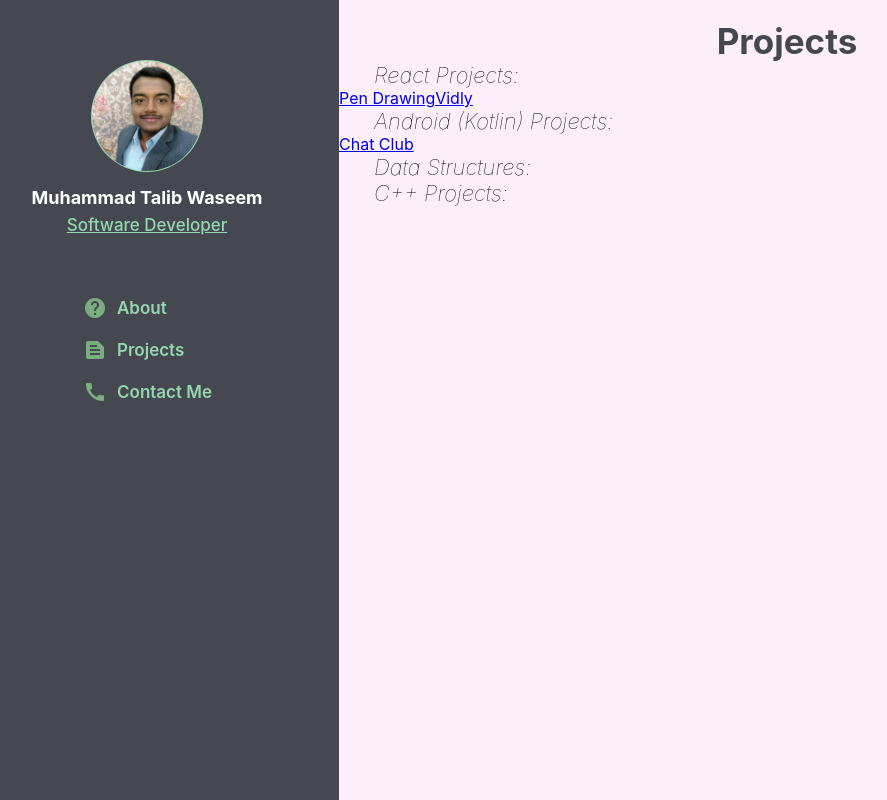
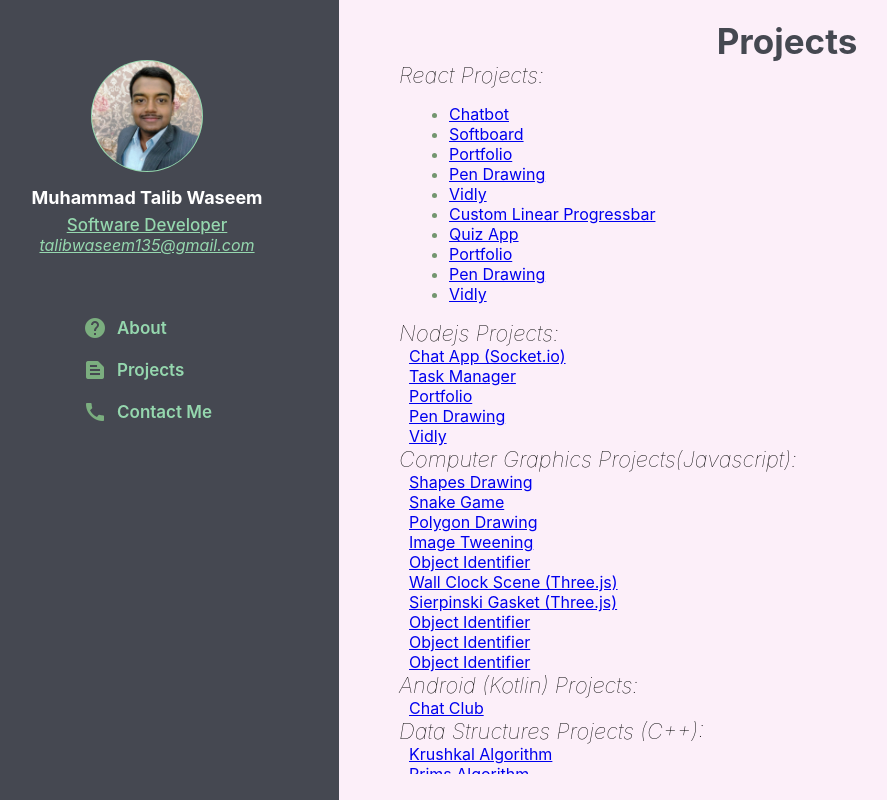
Before and after one commit to MuhammadTalib/my-portfolio, a React (Create React App) app: page /projects in a window 1280 px wide. Shown: the whole page, without its empty margins (45-932 px from the left). Built offline with nearby package versions, Linux system fonts and the light colour scheme.

Commit message:
portfolio

```diff
--- a/package.json
+++ b/package.json
@@ -8,10 +8,13 @@
     "@testing-library/jest-dom": "^4.2.4",
     "@testing-library/react": "^9.5.0",
     "@testing-library/user-event": "^7.2.1",
+    "email": "^0.2.6",
+    "nodemailer": "^6.4.8",
     "react": "^16.13.1",
     "react-dom": "^16.13.1",
     "react-router-dom": "^5.2.0",
-    "react-scripts": "3.4.1"
+    "react-scripts": "3.4.1",
+    "sendemail": "^4.0.1"
   },
   "scripts": {
     "start": "react-scripts start",
--- a/src/Components/contactme.jsx
+++ b/src/Components/contactme.jsx
@@ -7,14 +7,47 @@ import GitHubIcon from '@material-ui/icons/GitHub';
 import LinkedInIcon from '@material-ui/icons/LinkedIn';
 import medium from "../Images/medium.png"
 import TextField from '@material-ui/core/TextField';
+import Button from '@material-ui/core/Button';
+// import nodemailer from "nodemailer";
+
+// let testAccount = nodemailer.createTestAccount();
+
+// let transporter = nodemailer.createTransport({
+//     host: "smtp.ethereal.email",
+//     port: 587,
+//     secure: false, // true for 465, false for other ports
+//     auth: {
+//       user: testAccount.user, // generated ethereal user
+//       pass: testAccount.pass, // generated ethereal password
+//     },
+//   });
 
 class ContactMe extends Component {
-    state = {  }
+    state = {
+        name:"",
+        email:"",
+        message:""
+    }
+
+    sendEmail=()=>{
+        // let info = transporter.sendMail({
+        //     from: 'talibwaseem135.com', // sender address
+        //     to: "talibwaseem135@gmail.com", // list of receivers
+        //     subject: "Hello ✔", // Subject line
+        //     text: "Hello world?", // plain text body
+        //     html: "<b>Hello world?</b>", // html body
+        // });
+        // console.log("Message sent: %s", info.messageId);
+    }
+    changeText=(e,val)=>{
+        this.setState({[val]:e.target.value})
+    }
+
     render() {
         return ( <div className="about-main">
         <div className="page-header">Contact Me</div>
 
-        <div class="icon-wrapper">
+        <div className="icon-wrapper">
             <IconButton  onClick={()=>{window.open('https://github.com/MuhammadTalib', "_blank")}}>
                 <GitHubIcon className="icons" style={{color:"#000000"}}/>
             </IconButton>
@@ -32,13 +65,15 @@ class ContactMe extends Component {
             </IconButton>
         </div>
 
-        <div class="contact-form">
-            <div class="email-me">Email Me</div>
-            <div class="email-me-note">Drop me a line by using the form below</div>
+        <div className="contact-form">
+            <div className="email-me">Email Me</div>
+            <div className="email-me-note">Drop me a line by using the form below</div>
             <TextField
                 id="outlined-password-input"
                 label="Your Name"
                 type="name"
+                value={this.state.name}
+                onChange={(e)=>this.changeText(e,"name")}
                 autoComplete="current-password"
                 variant="outlined"
                 style={{width:"75%",margin:"13px"}}
@@ -47,6 +82,8 @@ class ContactMe extends Component {
                 id="outlined-password-input"
                 label="Your Email"
                 type="email"
+                value={this.state.email}
+                onChange={(e)=>this.changeText(e,"email")}
                 autoComplete="current-password"
                 variant="outlined"
                 style={{width:"75%",margin:"7px"}}
@@ -56,10 +93,19 @@ class ContactMe extends Component {
                 id="standard-multiline-static"
                 label="Your Message"
                 multiline
+                value={this.state.message}
+                onChange={(e)=>this.changeText(e,"message")}
                 rows={4}
                 variant="outlined"
                 style={{width:"75%",margin:"7px"}}
             />
+            <Button
+                className="send-btn"
+                variant="contained"
+                onClick={this.sendEmail}
+                color="primary">
+                Send
+            </Button>
         </div>
 
     </div> );
--- a/src/Components/projects.jsx
+++ b/src/Components/projects.jsx
@@ -1,19 +1,70 @@
 import React, { Component } from 'react';
+import { useCallback } from 'react';
 
 class Projects extends Component {
     state = {  }
     render() {
         return ( <div className="about-main">
         <div className="page-header">Projects</div>
-        <div class="project-headers">React Projects:</div>
-            <a href={"https://github.com/MuhammadTalib/react-pen-draw"}>Pen Drawing</a>
-            <a href={"https://github.com/MuhammadTalib/Vidly"}>Vidly</a>
+        <div className="main-project-wrapper">
+            <div className="project-headers">React Projects:</div>
+            <ul className="projects-main-div">
+                <li><a href={"https://github.com/MuhammadTalib/Chatbot"}>Chatbot</a></li>
+                <li><a href={"https://github.com/MuhammadTalib/Softboard"}>Softboard</a></li>
+                <li><a href={"https://github.com/MuhammadTalib/my-portfolio"}>Portfolio</a></li>
+                <li><a href={"https://github.com/MuhammadTalib/react-pen-draw"}>Pen Drawing</a></li>
+                <li><a href={"https://github.com/MuhammadTalib/Vidly"}>Vidly</a></li>
+                <li><a href={"https://github.com/MuhammadTalib/custom-linear-progressbar"}>Custom Linear Progressbar</a></li>
+                <li><a href={"https://github.com/MuhammadTalib/react-quiz-app"}>Quiz App</a></li>
+                <li><a href={"https://github.com/MuhammadTalib/my-portfolio"}>Portfolio</a></li>
+                <li><a href={"https://github.com/MuhammadTalib/react-pen-draw"}>Pen Drawing</a></li>
+                <li><a href={"https://github.com/MuhammadTalib/Vidly"}>Vidly</a></li>
+            </ul>
 
-        <div class="project-headers">Android (Kotlin) Projects:</div>
-        <a href={"https://github.com/MuhammadTalib/Chat-Club"}>Chat Club</a>
+            <div className="project-headers">Nodejs Projects:</div>
+            <div className="projects-main-div">
+                <div><a href={"https://github.com/MuhammadTalib/chat-app-node"}>Chat App (Socket.io)</a></div>
+                <div><a href={"https://github.com/MuhammadTalib/task-manager"}>Task Manager</a></div>
+                <div><a href={"https://github.com/MuhammadTalib/my-portfolio"}>Portfolio</a></div>
+                <div><a href={"https://github.com/MuhammadTalib/react-pen-draw"}>Pen Drawing</a></div>
+                <div><a href={"https://github.com/MuhammadTalib/Vidly"}>Vidly</a></div>
+            </div>
 
-        <div class="project-headers">Data Structures:</div>
-        <div class="project-headers">C++ Projects:</div>
+            <div className="project-headers">Computer Graphics Projects(Javascript):</div>
+            <div className="projects-main-div">
+                <div><a href={"https://github.com/MuhammadTalib/Shapes"}>Shapes Drawing</a></div>
+                <div><a href={"https://github.com/MuhammadTalib/Snake-Game"}>Snake Game</a></div>
+                <div><a href={"https://github.com/MuhammadTalib/Polygonia"}>Polygon Drawing</a></div>
+                <div><a href={"https://github.com/MuhammadTalib/Image-Tweening"}>Image Tweening</a></div>
+                <div><a href={"https://github.com/MuhammadTalib/Object-Identifier-in-Image"}>Object Identifier</a></div>
+                <div><a href={"https://github.com/MuhammadTalib/Wall-Clock-Scene"}>Wall Clock Scene (Three.js)</a></div>
+                <div><a href={"https://github.com/MuhammadTalib/sierpinski-gasket"}>Sierpinski Gasket (Three.js)</a></div>
+                <div><a href={"https://github.com/MuhammadTalib/Object-Identifier-in-Image"}>Object Identifier</a></div>
+                <div><a href={"https://github.com/MuhammadTalib/Object-Identifier-in-Image"}>Object Identifier</a></div>
+                <div><a href={"https://github.com/MuhammadTalib/Object-Identifier-in-Image"}>Object Identifier</a></div>
+            </div>
+
+
+            <div className="project-headers">Android (Kotlin) Projects:</div>
+            <div className="projects-main-div">
+                <a href={"https://github.com/MuhammadTalib/Chat-Club"}>Chat Club</a>
+            </div>
+
+            <div className="project-headers">Data Structures Projects (C++):</div>
+            <div className="projects-main-div">
+                <div><a href={"https://github.com/MuhammadTalib/Krushkal-Algorithm"}>Krushkal Algorithm</a></div>
+                <div><a href={"https://github.com/MuhammadTalib/Prims-Algorithm"}>Prims Algorithm</a></div>
+                <div><a href={"https://github.com/MuhammadTalib/Infix-to-Postfix"}>Infix To Postfix</a></div>
+                <div><a href={"https://github.com/MuhammadTalib/Hashing-Data-Structure"}>Hashing</a></div>
+                <div><a href={"https://github.com/MuhammadTalib/Queue"}>Queue</a></div>
+                <div><a href={"https://github.com/MuhammadTalib/Quick-Sort"}>Quick Sort</a></div>
+                <div><a href={"https://github.com/MuhammadTalib/Queue"}>Queue</a></div>
+                <div><a href={"https://github.com/MuhammadTalib/Queue"}>Queue</a></div>
+                <div><a href={"https://github.com/MuhammadTalib/Queue"}>Queue</a></div>
+            </div>
+
+        </div>
+
 
 
         {/* <div className="projects-card" onClick={()=> window.open("https://github.com/MuhammadTalib/Chat-Club", "_blank")}>
--- a/src/Components/sidebar.jsx
+++ b/src/Components/sidebar.jsx
@@ -3,11 +3,6 @@ import "./style.css"
 import { Link } from "react-router-dom"
 
 import mypic from "../Images/mypic.jpg"
-import github from "../Images/github.png"
-import facebook from "../Images/facebook.png"
-import medium from "../Images/medium.png"
-import linkedin from "../Images/linkedin.png"
-import twitter from "../Images/twitter.png"
 
 class SideBar extends Component {
 
@@ -18,6 +13,8 @@ class SideBar extends Component {
             </div>
             <div className="my-name" >Muhammad Talib Waseem</div>
             <div className="ShortDesc"> Software Developer </div>
+            <div className="email ShortDesc"> {"talibwaseem135@gmail.com"} </div>
+
             {/* <div className="Links">
                 <div onClick={()=>{window.open('https://github.com/MuhammadTalib', "_blank")}} className="icon-btn" style={{ backgroundImage : `url(${github})` }}></div>
                 <div onClick={()=>{window.open('https://www.facebook.com/talib.waseem.18', "_blank")}}className="icon-btn" style={{ backgroundImage : `url(${facebook})` }}></div>
--- a/src/Components/style.css
+++ b/src/Components/style.css
@@ -197,6 +197,7 @@
     text-align: center;
 }
 .project-headers{
+    position: relative;
     font-size: 22px;
     left: 25px;
     margin-left: 35px;
@@ -220,7 +221,7 @@
     transform: translateX(-50%);
     background-color: #95D7AE;
     width: 70%;
-    height: 400px;
+    height: 430px;
     text-align: center;
 }
 .email-me{
@@ -234,7 +235,46 @@
     font-weight: 400;
     color:#454851
 }
-/* .form-textfield{
-    width: 80%;
-    margin: 13px;
-} */
+.email{
+    font-size: 16px;
+    font-style: italic;
+    font-weight: 400;
+}
+.send-btn{
+    position: absolute !important;
+    left: 75%;
+    top: 86%;
+    background-color: #454851 !important;
+}
+.projects-main-div{
+    position: relative;
+    color: #73956F;
+    left: 70px;
+}
+.main-project-wrapper{
+    height: 89%;
+    position: relative;
+    overflow-y: scroll;
+    overflow-x: hidden;
+}
+
+/* width */
+::-webkit-scrollbar {
+    width: 10px;
+}
+
+/* Track */
+::-webkit-scrollbar-track {
+    background: inherit;
+}
+
+/* Handle */
+::-webkit-scrollbar-thumb {
+    background: #95D7AE;
+    border-radius: 15px;
+}
+
+/* Handle on hover */
+::-webkit-scrollbar-thumb:hover {
+background: #555;
+}
```
Also changed, not shown: 1 other file (tests, documents, lock files or other folders).
